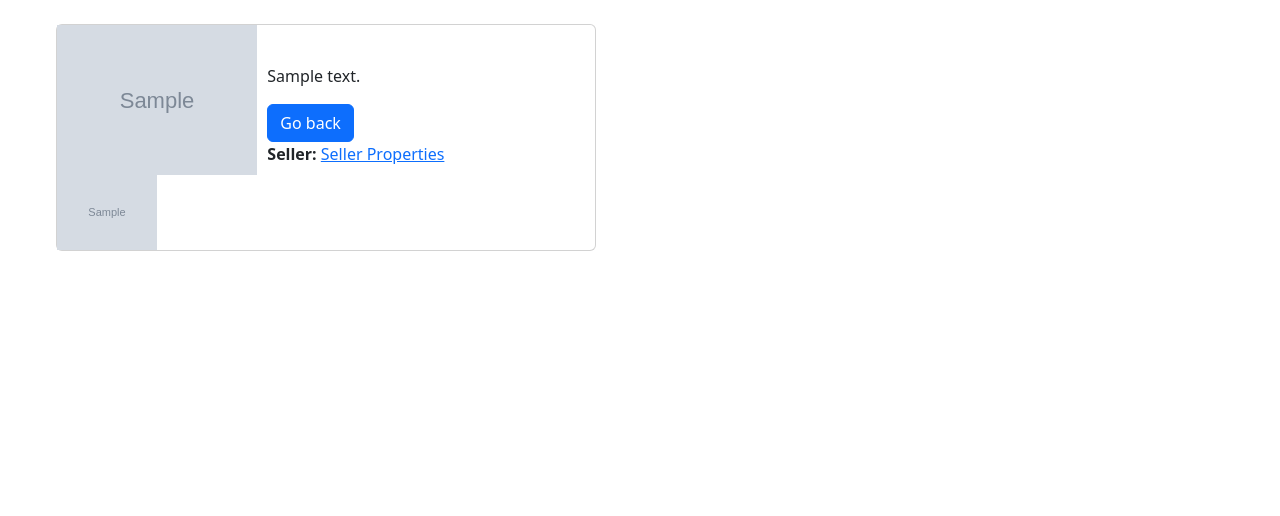
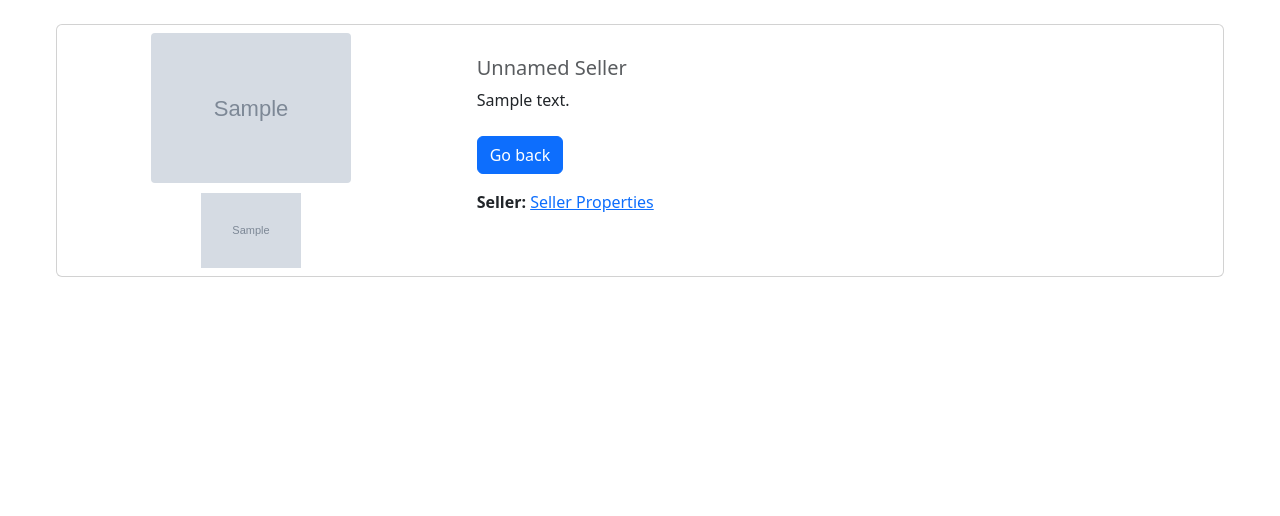
Before and after one commit to kristjansteinarsson/T-220-VLN2_Group-27, a Django app: page /user/1 in a window 1280 px wide. Shown: the part 104-620 px from the top of the page. Run offline with Django 5.2, Linux system fonts and the light colour scheme; tables that the repository leaves empty hold one stand-in row (values such as "Sample post"); grey boxes marked "Sample" are stand-in pictures; some libraries are stand-ins or nearby versions.

Commit message:
UPDATE :: Stylizing a lot of stuff

```diff
--- a/castle_project/templates/home.html
+++ b/castle_project/templates/home.html
@@ -68,7 +68,7 @@
                         <div class="property-info">
                             <h3>{{ property.address }} {{ property.house_number }}</h3><h4>{{ property.city }} {{ property. }}</h4>
                             <div class="property-meta">
-                                {% if property.sold == 1 %}
+                                {% if property.sold == 0 %}
                                     <span class="property-type">Available</span>
                                 {% else %}
                                     <span class="property-type">Sold</span>
--- a/castle_project/templates/property/_single_property.html
+++ b/castle_project/templates/property/_single_property.html
@@ -29,7 +29,6 @@
                     <div class="property-category"><h3>Sold</h3></div>
                 {% else %}
                     <div class="property-category"><h3>Available</h3></div>
-
                 {% endif %}
             </div>
             <br>
--- a/castle_project/templates/property/my_properties.html
+++ b/castle_project/templates/property/my_properties.html
@@ -21,7 +21,7 @@
         <h3>{{ property.address }} {{ property.house_number }}</h3>
         <h4>{{ property.city }}</h4>
         <div class="property-meta">
-          {% if property.sold == 1 %}
+          {% if property.sold == 0 %}
             <span class="property-type">Available</span>
           {% else %}
             <span class="property-type">Sold</span>
--- a/castle_project/templates/user/_single_user.html
+++ b/castle_project/templates/user/_single_user.html
@@ -1,24 +1,40 @@
-<div class="card mb-3" style="max-width: 540px;">
+
+
+<div class="card mb-3">
   <div class="row g-0">
-    <div class="col-md-4">
-        <img src="{{ user.user_cover_image }}" alt="Cover Image" style="width: 200px;">
+    <div class="col-md-4 d-flex flex-column align-items-center justify-content-center text-center p-2">
+        {% if user.user_cover_image %}
+            <img src="{{ user.user_cover_image }}" alt="Cover Image" style="width: 100%; max-width: 200px; border-radius: 4px;">
+        {% else %}
+            <p class="text-muted mt-3">No cover image available</p>
+        {% endif %}
 
-        {% if user.logo == "None" %}
-            <br>
+        {% if user.logo and user.logo != "None" %}
+            <img src="{{ user.logo }}" alt="Logo" style="width: 100px; margin-top: 10px;">
         {% else %}
-            <img src="{{ user.logo }}" alt="Logo" style="width: 100px;">
+            <p class="text-muted mt-2">Individual Seller</p>
         {% endif %}
     </div>
     <div class="col-md-8">
-      <div style="margin: 15px" class="card-body">
-        <h5 class="card-title">{{ user.name }}</h5>
-        <p class="card-text">{{ user.bio }}</p>
-          <a href="javascript:history.back()" class="btn btn-primary">Go back</a>
-            <p>
-              <strong>Seller:</strong>
-              <a href="{% url 'user_properties' user.id %}">Seller Properties</a>
-            </p>
+      <div class="card-body" style="margin: 15px;">
+        {% if user.name %}
+            <h5 class="card-title">{{ user.name }}</h5>
+        {% else %}
+            <h5 class="card-title text-muted">Unnamed Seller</h5>
+        {% endif %}
 
+        {% if user.bio %}
+            <p class="card-text">{{ user.bio }}</p>
+        {% else %}
+            <p class="card-text text-muted">No bio available</p>
+        {% endif %}
+
+        <a href="javascript:history.back()" class="btn btn-primary mt-2">Go back</a>
+
+        <p class="mt-3">
+          <strong>Seller:</strong>
+          <a href="{% url 'user_properties' user.id %}">Seller Properties</a>
+        </p>
       </div>
     </div>
   </div>
--- a/castle_project/templates/user/user_properties.html
+++ b/castle_project/templates/user/user_properties.html
@@ -1,7 +1,11 @@
 {% extends "base.html" %}
 
 {% block content %}
-    <h1>{{ user.name }}'s properties</h1>
+    {% if user.name %}
+        <h1>{{ user.name }}'s properties</h1>
+    {% else %}
+        <h1>Unknown Seller's properties</h1>
+    {% endif %}
 
     {% if properties %}
       <div class="row">
```
Also changed, not shown: castle_project/static/css/profile-create.css (added, +11 -0 lines), castle_project/templates/user/profile.html (+15 -3 lines).
